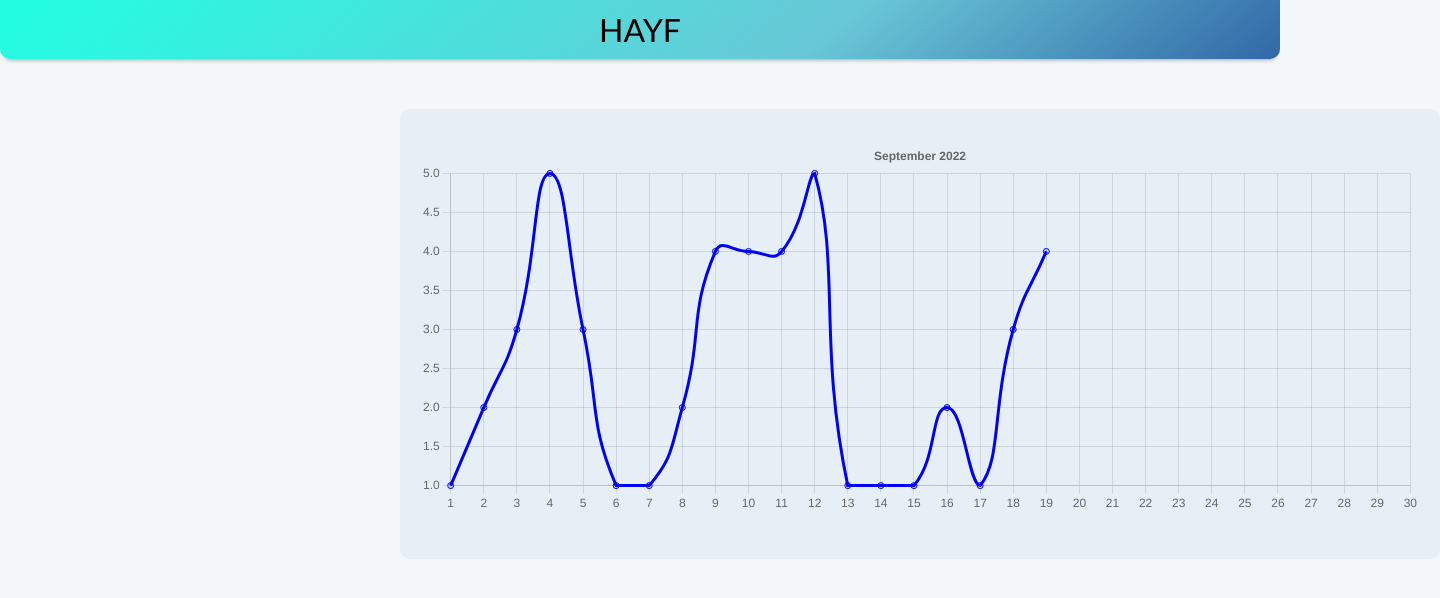
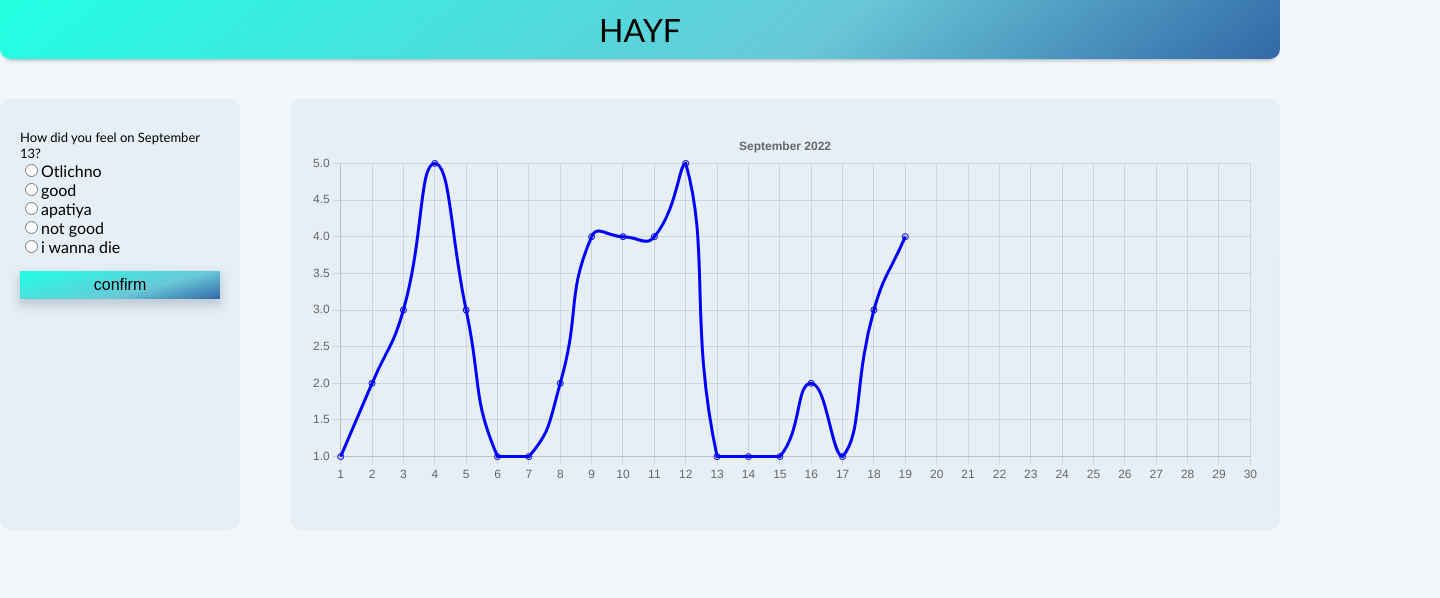
Before and after one commit to Itwouldseemthat/my-app, a React (Create React App) app: page /chart in a window 1280 px wide. Shown: the top 598 px of the page, 1440 px wide, since content can reach past the window. Built offline with nearby package versions, Linux system fonts and the light colour scheme.

Commit message:
add block for asses the feeling

```diff
--- a/src/feelSettings/FeelSettings.css
+++ b/src/feelSettings/FeelSettings.css
@@ -1,5 +1,3 @@
 .test {
     width: 1000px;
-    margin-left: 400px;
-    margin-top: 50px;
 }
--- a/src/feelSettings/assesTheFeel/AssesTheFeel.js
+++ b/src/feelSettings/assesTheFeel/AssesTheFeel.js
@@ -1,10 +1,23 @@
-import React from "react";
+import React, { useState } from "react";
+import ChooseAsses from "../chooseAsses/ChooseAsses";
 
 
-const AssesTheFeel = () => {
+const AssesTheFeel = (props) => {
+
+    const [asses, setAsses] = useState()
+
+    function ConfirmAsses(num) {
+        setAsses(num);
+        console.log(asses);
+    }
+
     return (
-        <div>
-
+        <div className="background">
+            <div className="date">How did you feel on September 13?</div>
+            <form className="asses" onSubmit={(event) => props.onSubmit(event, asses)}>
+                <ChooseAsses onChange={ConfirmAsses} asses={asses}/>
+                <input type='submit' value='confirm' className="addPostBtn" />
+            </form>
         </div>
     )
 }
--- /dev/null
+++ b/src/feelSettings/chooseAsses/ChooseAsses.css
@@ -0,0 +1,5 @@
+.radio-asses {
+    display: flex;
+    flex-direction: column;
+    align-items: flex-start;
+}
--- /dev/null
+++ b/src/feelSettings/chooseAsses/ChooseAsses.js
@@ -0,0 +1,61 @@
+import React from "react";
+import './ChooseAsses.css';
+
+const ChooseAsses = (props) => {
+    return (
+        <div className="radio-asses">
+            <label>
+                <input
+                    type="radio"
+                    name="asses"
+                    className="radio-btn"
+                    value={props.asses}
+                    onChange={() => props.onChange(5)}
+                />
+            Otlichno
+            </label>
+            <label>
+                <input
+                    type="radio"
+                    name="asses"
+                    className="radio-btn"
+                    value={props.asses}
+                    onChange={() => props.onChange(4)}
+                />
+            good
+            </label>
+            <label>
+                <input
+                    type="radio"
+                    name="asses"
+                    className="radio-btn"
+                    value={props.asses}
+                    onChange={() => props.onChange(3)}
+                />
+            apatiya
+            </label>
+            <label>
+                <input
+                    type="radio"
+                    name="asses"
+                    className="radio-btn"
+                    value={props.asses}
+                    onChange={() => props.onChange(2)}
+                />
+            not good
+            </label>
+            <label>
+                <input
+                    type="radio"
+                    name="asses"
+                    className="radio-btn"
+                    value={props.asses}
+                    onChange={() => props.onChange(1)}
+                />
+            i wanna die
+            </label>
+        </div>
+    )
+}
+
+export default ChooseAsses;
--- a/src/feelSettings/content/Content.css
+++ b/src/feelSettings/content/Content.css
@@ -0,0 +1,6 @@
+.content {
+    display: flex;
+    justify-content: center;
+    padding-top: 40px;
+    gap: 50px;
+}
--- a/src/feelSettings/content/Content.js
+++ b/src/feelSettings/content/Content.js
@@ -1,12 +1,23 @@
-import React from "react";
+import React, { useState } from "react";
+import './Content.css';
 import AssesTheFeel from "../assesTheFeel/AssesTheFeel";
 import ChartAndPosts from "../ChartAndPosts/ChartAndPosts";
 
 
 const Content = () => {
+
+    const [arrWithAsses, setArrWithAsses] = useState([]);
+
+    function addPointToDataChart(event, asses) {
+        event.preventDefault();
+        arrWithAsses.push(asses);
+        setArrWithAsses(arrWithAsses);
+        console.log(arrWithAsses);
+    }
+
     return (
         <div className="content">
-            <AssesTheFeel />
+            <AssesTheFeel onSubmit={addPointToDataChart}/>
             <ChartAndPosts />
         </div>
     )
```
